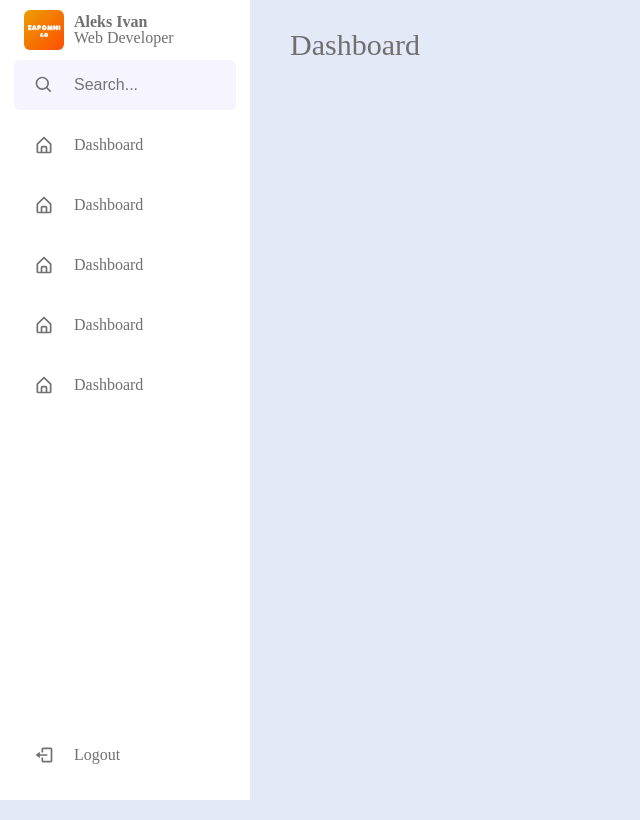
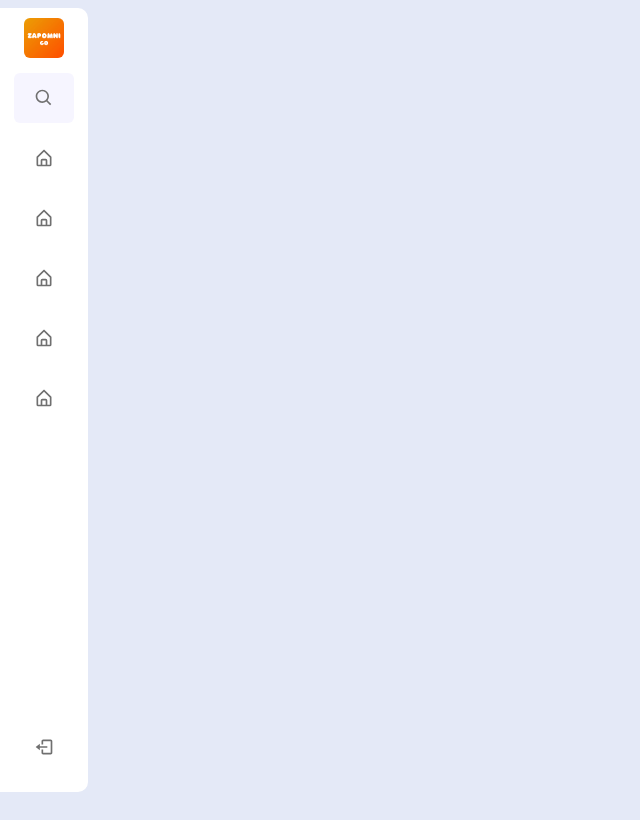
Before and after one commit to ZapomniGo/zapomnigo-client, a React (Vite) app: page / in a window 1280 px wide. Shown: the whole page, without its empty margins (0-640 px from the left). Built offline with nearby package versions, Linux system fonts and the light colour scheme.

Commit message:
added borders center verticaly nav and fix hanburger for desktop

```diff
--- a/src/app-components/Navigation/Navigation.tsx
+++ b/src/app-components/Navigation/Navigation.tsx
@@ -35,8 +35,8 @@ export const Navigation = () => {
 
     return(
         <div className="navigation_bar" >
-            <RxHamburgerMenu onClick={handleHamburgerClick} />
-
+            <RxHamburgerMenu className = "menu-mobile" onClick={handleHamburgerClick} />
+            <div className="fix">
             <nav
                 className={`sidebar ${sidebarOpen ? "" : "close"}`}
                 onMouseEnter={handleMouseEnter}
@@ -55,9 +55,6 @@ export const Navigation = () => {
                             <span className="profession">Web Developer</span>
                         </div>
                     </div>
-                    {/* <i className="toggle" >
-                        <BiChevronRight />
-                    </i> */}
                 </header>
 
                 <div className="menu-bar">
@@ -139,12 +136,13 @@ export const Navigation = () => {
                     </div>
                 </div>
             </nav>
+            </div>
 
-            <section className="home">
+            {/* <section className="home">
                 <div className="text">
                     Dashboard
                 </div>
-            </section>
+            </section> */}
         </div>
     )
 
--- a/src/app-components/Navigation/navigation.scss
+++ b/src/app-components/Navigation/navigation.scss
@@ -40,14 +40,15 @@ body{
 
 .sidebar{
     position: fixed;
-    top: 0;
+    top: 1%;
     left: 0;
-    height: 100%;
+    height: 98%;
     width: 250px;
     padding: 10px 14px ;
     background: var(--sidebar-color);
     transition: var(--tran-05);
     z-index: 100;
+    border-radius: 0 10px 10px 0;
 }
 
 .sidebar header{
@@ -129,6 +130,7 @@ header .image-text .header-text{
     background: var(--primary-color-light);
     border-radius: 6px;
     transition: var(--tran-05);
+    margin-top: 15px;
 }
 
 .sidebar.close header .toggle{
@@ -256,6 +258,9 @@ header .image-text .header-text{
     left: 88px;
     width: calc(100% - 88px);
 }
+.menu-mobile {
+    display: none;
+}
 
 @media only screen and (max-width: 900px){
     .home{
@@ -271,6 +276,10 @@ header .image-text .header-text{
         flex-direction: column;
     }
 
+    .menu-mobile {
+        display: initial;
+    }
+
     .sidebar.close{
         display: none;
     }
```
